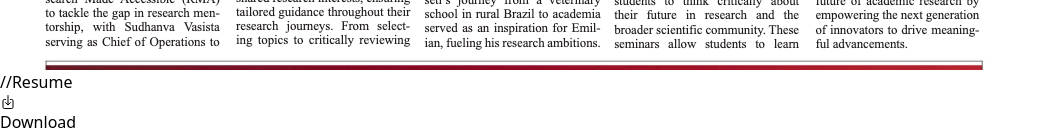
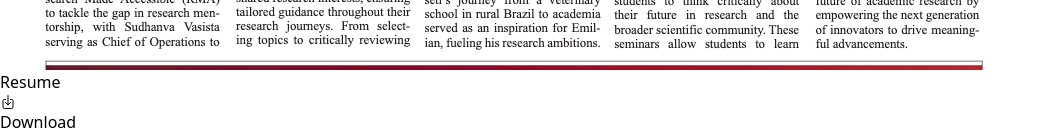
Before and after one commit to aadityapanchal7/IshaanH, a React (Vite) app: page / in a window 1280 px wide. Shown: the part 3670-3808 px from the top of the page, without its empty margins (0-1046 px from the left). Built offline with nearby package versions, Linux system fonts and the light colour scheme; the HTML template or start-up script is replaced by a standard one.

Commit message:
Update Resume.jsx

```diff
--- a/src/components/Resume.jsx
+++ b/src/components/Resume.jsx
@@ -10,7 +10,7 @@ function Resume() {
     <div className='w-full pt-20' id='Resume'>
 
       <div className='sticky top-0 w-full py-2 text-xl font-bold text-green-700 md:text-2xl lg:text-3xl bg-white/90'>
-        //Resume
+        Resume
       </div>
 
       <div className='flex w-full h-full md:justify-center md:items-center '>
```
